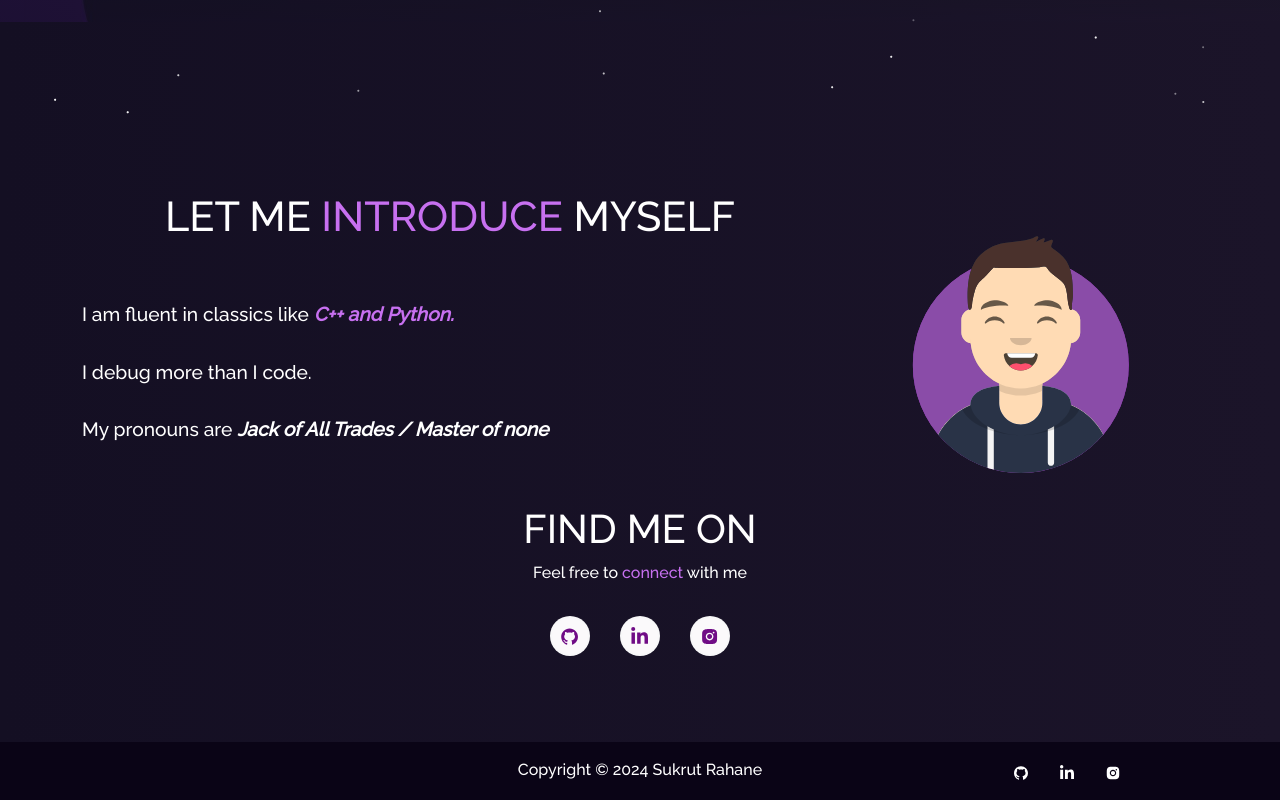
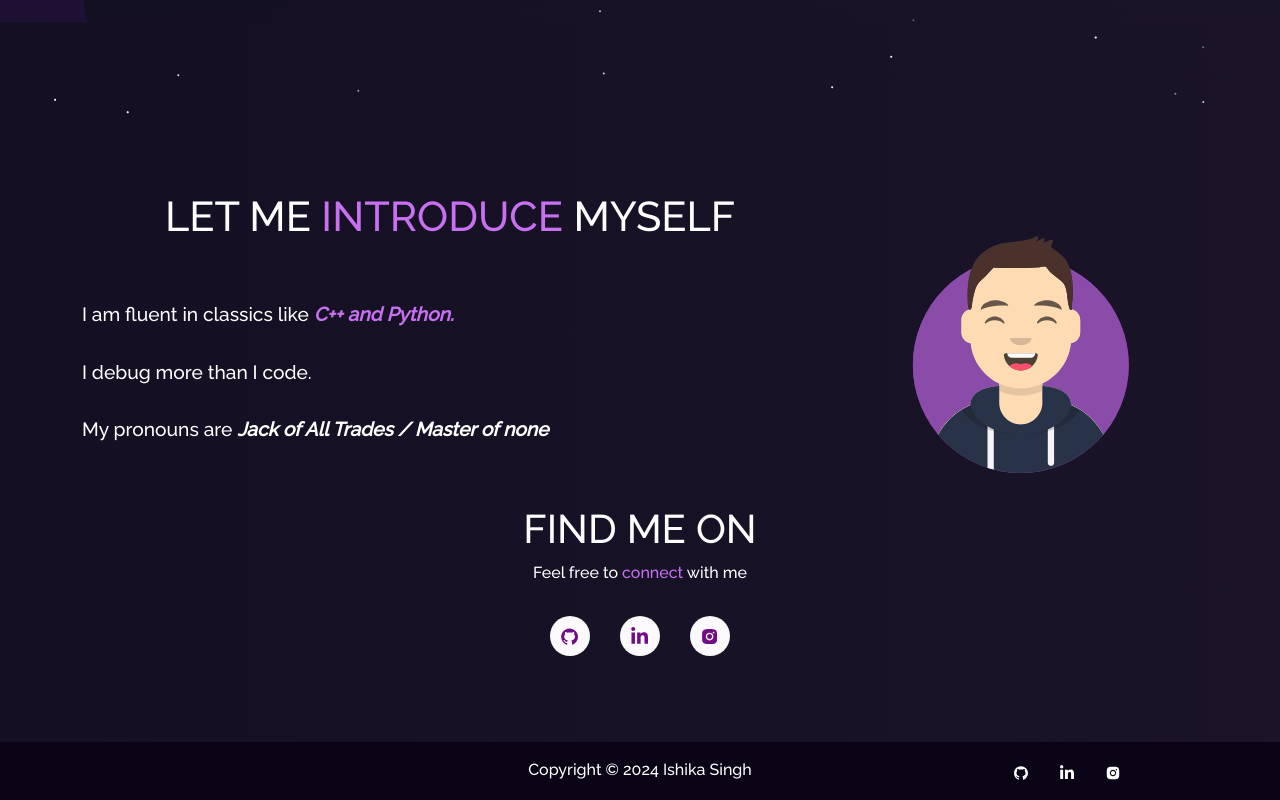
Before and after one commit to ishikasingh21/Ishika-Portfolio-main, a React (Create React App) app: page / in a window 1280 px wide. Shown: the part 684-1484 px from the top of the page. Built offline with nearby package versions, Linux system fonts and the light colour scheme.

Commit message:
update picture

```diff
--- a/src/components/About/About.js
+++ b/src/components/About/About.js
@@ -3,7 +3,7 @@ import { Container, Row, Col } from "react-bootstrap";
 import Particle from "../Particle";
 import Techstack from "./Techstack";
 import Aboutcard from "./AboutCard";
-import laptopImg from "../../Assets/sukrut_square.jpg";
+import laptopImg from "../../Assets/ishika_square.jpg";
 import Tilt from "react-parallax-tilt";
 
 function About() {
--- a/src/components/About/Techstack.js
+++ b/src/components/About/Techstack.js
@@ -25,18 +25,15 @@ function Techstack() {
       <Col xs={4} md={2} className="tech-icons">
         <DiJavascript1 />
       </Col>
-
       <Col xs={4} md={2} className="tech-icons">
         <DiReact />
       </Col>
       <Col xs={4} md={2} className="tech-icons">
         <DiNodejs />
       </Col>
-
       <Col xs={4} md={2} className="tech-icons">
         <DiGit />
       </Col>
-
 
     </Row>
   );
--- a/src/components/Footer.js
+++ b/src/components/Footer.js
@@ -16,7 +16,7 @@ function Footer() {
 
         </Col>
         <Col md="4" className="footer-copywright">
-          <h3>Copyright © {year} Sukrut Rahane</h3>
+          <h3>Copyright © {year} Ishika Singh</h3>
         </Col>
         <Col md="4" className="footer-body">
           <ul className="footer-icons">
```
Also changed, not shown: src/Assets/ishika_square.jpg (added).
